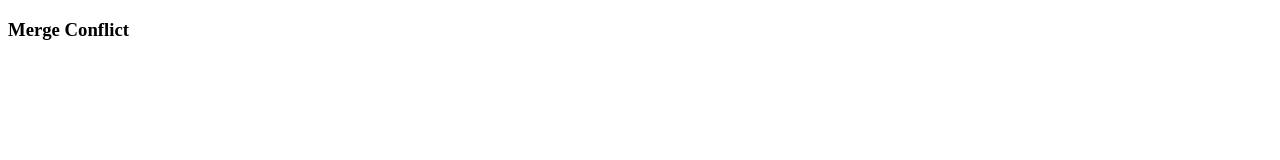
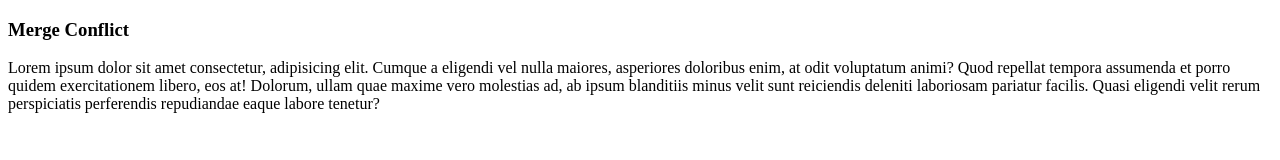
Before and after one commit to KyawKoKoHein/Git-Merge-Conflict, a plain HTML site: page index.html in a window 1280 px wide. Drawn offline with Linux system fonts and the light colour scheme.

Commit message:
adding header codes and css

```diff
--- a/index.html
+++ b/index.html
@@ -7,5 +7,9 @@
 </head>
 <body>
     <h3>Merge Conflict</h3>
+
+    <header>
+        Lorem ipsum dolor sit amet consectetur, adipisicing elit. Cumque a eligendi vel nulla maiores, asperiores doloribus enim, at odit voluptatum animi? Quod repellat tempora assumenda et porro quidem exercitationem libero, eos at! Dolorum, ullam quae maxime vero molestias ad, ab ipsum blanditiis minus velit sunt reiciendis deleniti laboriosam pariatur facilis. Quasi eligendi velit rerum perspiciatis perferendis repudiandae eaque labore tenetur?
+    </header>
 </body>
 </html>
--- a/style.css
+++ b/style.css
@@ -1,3 +1,7 @@
 body{
     background-color:#393939;
 }
+
+header{
+    column-rule: green;
+}
```
